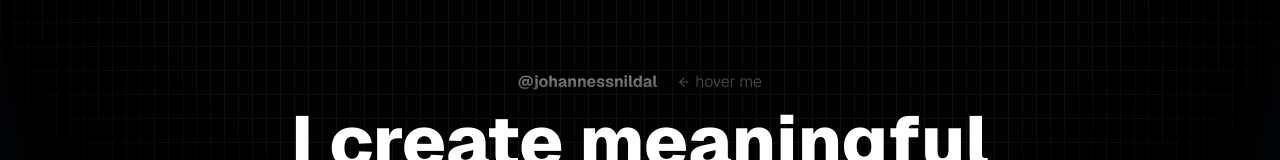
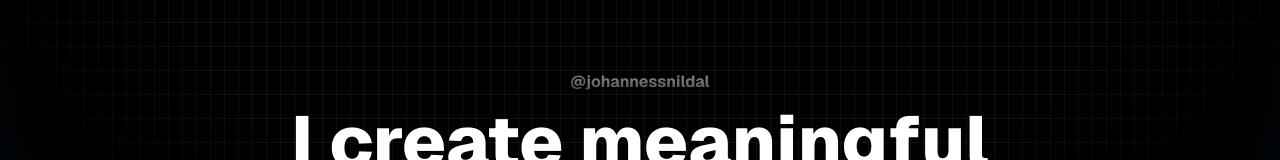
Before and after one commit to johannessnildal/portfolio, a Next.js app: page / in a window 1280 px wide. Shown: the part 194-354 px from the top of the page. Built offline with nearby package versions, Linux system fonts and the light colour scheme.

Commit message:
improvements to github username text above hero

```diff
--- a/app/(main)/(home)/page.tsx
+++ b/app/(main)/(home)/page.tsx
@@ -49,17 +49,11 @@ const HomePage = () => {
       <div className={'text-center pt-[50px] sm:pt-[80px] md:pt-[120px] flex flex-col gap-3'}>
         <TooltipProvider>
           <Tooltip>
-            <TooltipTrigger className="hidden md:block">
+            <TooltipTrigger>
               <div className="flex flex-row gap-2 text-center justify-center items-center">
-                <p className="font-bold text-md inline-block h-fit text-transparent bg-clip-text bg-gradient-to-b from-muted/60 to-muted/30">
+                <Link href='https://github.com/johannessnildal' className="font-bold text-md inline-block h-fit text-transparent bg-clip-text bg-gradient-to-b from-muted/60 to-muted/30" target="blank">
                   @johannessnildal
-                </p>
-                  <div className="hidden lg:flex flex-row gap-1 justify-center items-center pl-3">
-                    <ArrowLeft size="14" className="opacity-30"/>
-                    <p className="text-md font-light text-white opacity-30">
-                      hover me
-                    </p>
-                  </div>
+                </Link>
               </div>
             </TooltipTrigger>
             <TooltipContent className="dark">
```
